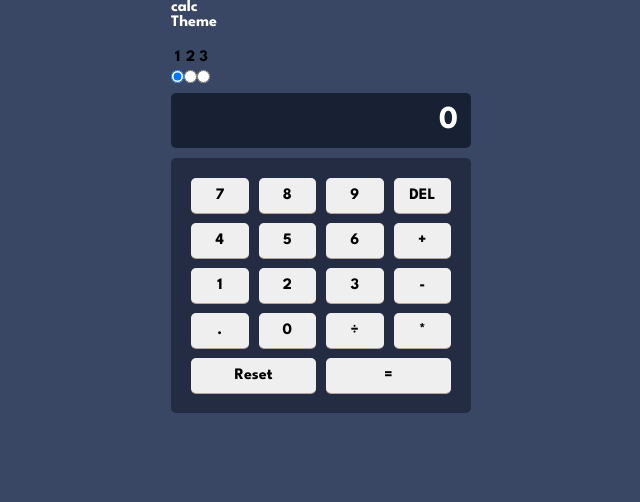
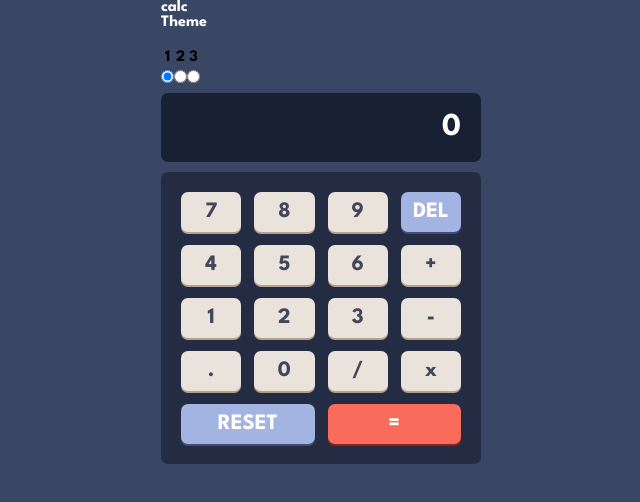
Before and after one commit to bjorgvinkodehode/Calculator2, a React (Vite) app: page / in a window 1280 px wide. Shown: the top 502 px of the page, without its empty margins (319-959 px from the left). Built offline with nearby package versions, Linux system fonts and the light colour scheme.

Commit message:
minor style changes

```diff
--- a/src/App.jsx
+++ b/src/App.jsx
@@ -116,10 +116,10 @@
      case "-":
        computation = prev - current;
        break;
-     case "*":
+     case "x":
        computation = prev * current;
        break;
-     case "÷":
+     case "/":
        computation = prev / current;
        break;
      default:
@@ -162,7 +162,7 @@
        <DigitButton digit="7" dispatch={dispatch} />
        <DigitButton digit="8" dispatch={dispatch} />
        <DigitButton digit="9" dispatch={dispatch} />
-       <button onClick={() => dispatch({ type: ACTIONS.DELETE_DIGIT })}>
+       <button className="del" onClick={() => dispatch({ type: ACTIONS.DELETE_DIGIT })}>
          DEL
        </button>
 
@@ -176,16 +176,16 @@
        <OperationButton operation="-" dispatch={dispatch} />
        <DigitButton digit="." dispatch={dispatch} />
        <DigitButton digit="0" dispatch={dispatch} />
-       <OperationButton operation="÷" dispatch={dispatch} />
-       <OperationButton operation="*" dispatch={dispatch} />
+       <OperationButton operation="/" dispatch={dispatch} />
+       <OperationButton operation="x" dispatch={dispatch} />
        <button
-            className="button-span-two"
+            className="button-span-two-blue"
             onClick={() => dispatch({ type: ACTIONS.CLEAR })}
           >
-            Reset
+            RESET
           </button>
           <button
-            className="button-span-two" /* Update the class name to button-span-two */
+            className="button-span-two-red"
             onClick={() => dispatch({ type: ACTIONS.EVALUATE })}
           >
             =
--- a/src/Style.css
+++ b/src/Style.css
@@ -9,6 +9,7 @@
 }
 :root {
   font-family: "League Spartan", sans-serif;
+
   background-color: var(--clr-Theme1Verydarkdesaturatedbluemainbackground);
   /* numbers */
   --font-size: 32px;
@@ -23,17 +24,17 @@
   --clr-Theme1Verydarkdesaturatedbluescreenbackground: hsl(224, 36%, 15%);
 
   /* colors for Keys */
-  --clr-Theme1Desaturateddarkbluekeybackground: hsl(225, 21%, 49%);
-  --clr-Theme1Desaturateddarkbluekeyshadow: hsl(224, 28%, 35%);
+  --clr-Theme1Desaturateddarkbluekeybackground: #a3b3e2;
+  --clr-Theme1Desaturateddarkbluekeyshadow: #414d74;
 
-  --clr-Theme1Redkeybackgroundtoggle: hsl(6, 63%, 50%);
-  --clr-Theme1Darkredkeyshadow: hsl(6, 70%, 34%);
+  --clr-Theme1Redkeybackgroundtoggle: #f96c5c;
+  --clr-Theme1Darkredkeyshadow: #902218;
 
-  --clr-Theme1Lightgrayishorangekeybackground: hsl(30, 25%, 89%);
-  --clr-Theme1Grayishorangekeyshadow: hsl(28, 16%, 65%);
+  --clr-Theme1Lightgrayishorangekeybackground: #e9e3db;
+  --clr-Theme1Grayishorangekeyshadow: #b3a18e;
 
   /* colors for text */
-  --clr-Theme1Verydarkgrayishblue: hsl(221, 14%, 31%);
+  --clr-Theme1Verydarkgrayishblue: #414658;
   --clr-White: hsl(0, 0%, 100%);
 
   /* colors for Backgrounds Theme 2 */
@@ -81,7 +82,7 @@
   display: grid;
   grid-template-columns: repeat(4, fr);
   gap: 10px;
-  max-width: 300px;
+  max-width: 320px;
   margin: 0 auto;
 }
 
@@ -93,8 +94,8 @@
   align-items: flex-end;
   background-color: var(--clr-Theme1Verydarkdesaturatedbluescreenbackground);
   color: var(--clr-White);
-  padding: 10px;
-  border-radius: 5px;
+  padding: 17px;
+  border-radius: 7px;
   overflow: hidden;
 }
 
@@ -106,26 +107,39 @@ h3 {
   background-color: var(
     --clr-Theme1Verydarkdesaturatedbluetogglebackgroundkeypadbackground
   );
-  color: var(--clr-Theme1Verydarkgrayishblue);
   padding: 20px;
   display: grid;
   grid-template-columns: repeat(4, 1fr);
   grid-column: span 4;
-  gap: 10px;
-  border-radius: 5px;
+  gap: 13px;
+  border-radius: 7px;
+  font-size: 22px;
 }
 
 button {
-  box-shadow: 0px 1px 0px var(--clr-Theme1Grayishorangekeyshadow);
+  box-shadow: 0px 2px 0px var(--clr-Theme1Grayishorangekeyshadow);
+  background-color: var(--clr-Theme1Lightgrayishorangekeybackground);
   padding: 10px;
-
-  border-radius: 5px;
+  border-radius: 7px;
+  color: var(--clr-Theme1Verydarkgrayishblue);
 }
 
-.button-span-two {
+.button-span-two-red,
+.button-span-two-blue {
   grid-column: span 2;
 }
 
+.button-span-two-red {
+  background-color: var(--clr-Theme1Redkeybackgroundtoggle);
+  color: var(--clr-White);
+  box-shadow: 0px 2px 0px var(--clr-Theme1Darkredkeyshadow);
+}
+.button-span-two-blue,
+.del {
+  background-color: var(--clr-Theme1Desaturateddarkbluekeybackground);
+  color: var(--clr-White);
+  box-shadow: 0px 2px 0px var(--clr-Theme1Desaturateddarkbluekeyshadow);
+}
 .previous-operand {
   font-size: var(--font-size);
   color: var(--clr-White);
```
